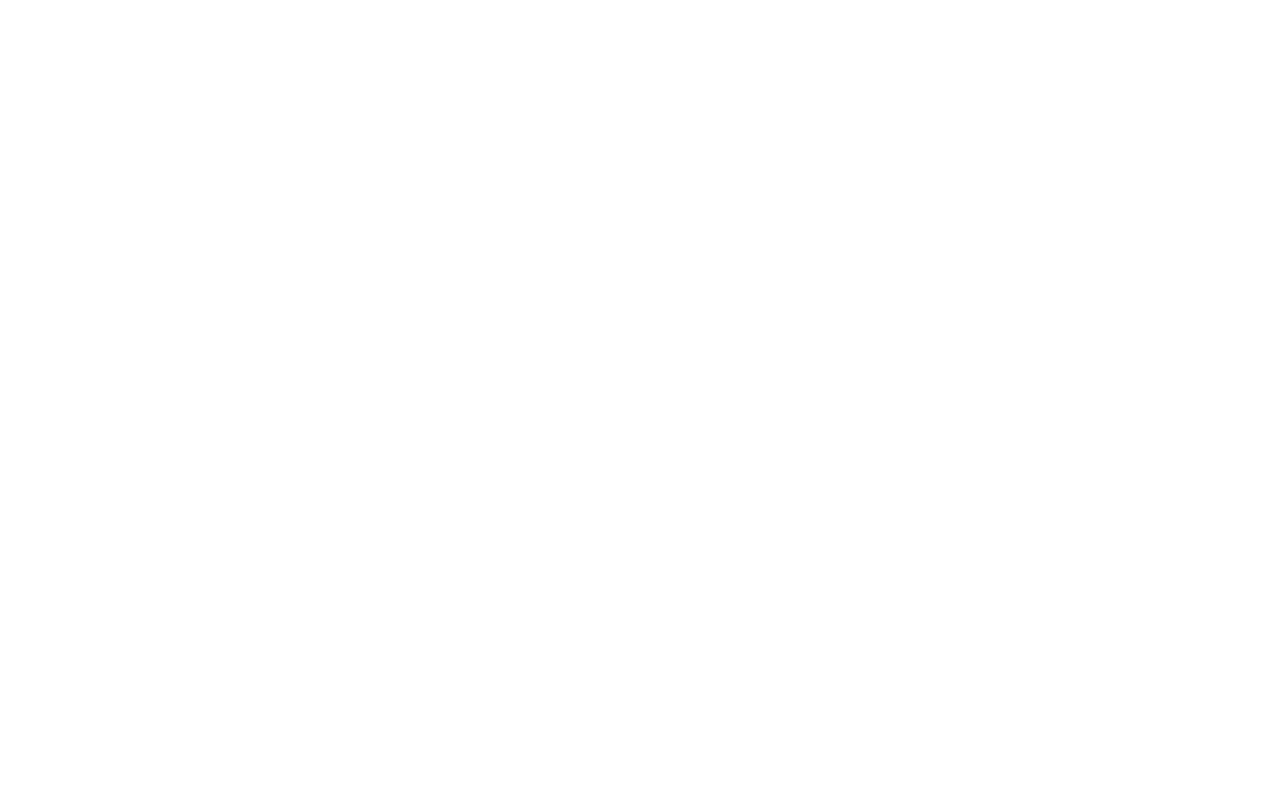
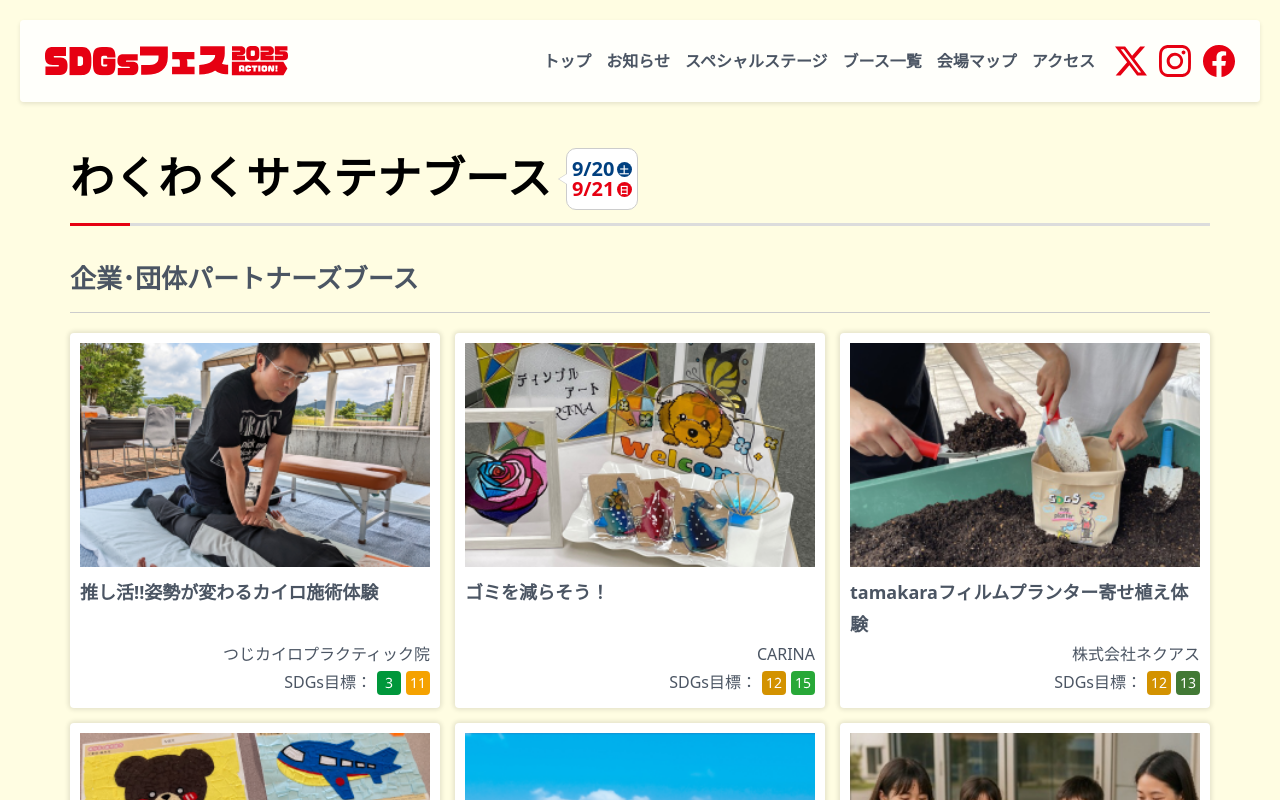
Before and after one commit to Ktjm-555/sabae-event-lp, a React (Vite) app in the folder sabae-event-lp/: page /ticket in a window 1280 px wide. Before the commit this address had no page. Shown: the top 800 px of the page. Built offline with nearby package versions, Linux system fonts and the light colour scheme; a web font is replaced by a local one.

Commit message:
入場券ページの遷移ボタン作成、スタイル調整、遷移まで（中身は別ページ）

```diff
--- a/sabae-event-lp/src/App.tsx
+++ b/sabae-event-lp/src/App.tsx
@@ -8,6 +8,7 @@ import { ScrollToHash } from "./components/ScrollToHash";
 import { NewsDetailPage } from "./components/pages/news/NewsDetailPage";
 import { useEffect } from "react";
 import { BoothPage } from "./components/pages/booth/BoothPage";
+import { TicketPage } from "./components/pages/ticket/TicketPage";
 
 // ルーティングを設定するときは二重送信に要注意！
 if (import.meta.env.MODE === "production") {
@@ -33,6 +34,7 @@ const usePageTracking = () => {
 function App() {
 	return (
 		<>
+			{/* Github Actionはstgビルドして、/ではなく/sabae-event-lp/からURLが始まる */}
 			<BrowserRouter basename={import.meta.env.BASE_URL}>
 				<ScrollToHash />
 				<InnerApp />
@@ -51,6 +53,7 @@ function InnerApp() {
 				<Route path="news" element={<NewsListPage />} />
 				<Route path="news/:newsId" element={<NewsDetailPage />} />
 				<Route path="booth" element={<BoothPage />} />
+				<Route path="ticket" element={<TicketPage />} />
 			</Route>
 		</Routes>
 	);
--- a/sabae-event-lp/src/components/contents/Contents2.tsx
+++ b/sabae-event-lp/src/components/contents/Contents2.tsx
@@ -10,10 +10,17 @@ import {
 import { Button } from "../ui/Button";
 import { COLORS } from "../../consts/color";
 import { guests1, guests2 } from "../../items/guests";
+import { useNavigate } from "react-router-dom";
 
 export const Contents2 = () => {
+	const navigate = useNavigate();
+
 	const goToSabaeModelPage = () => {
 		window.open("https://www.sabae-sdgs.jp/news/2120/", "_blank");
+	};
+
+	const goToTicketPage = () => {
+		navigate("/ticket");
 	};
 
 	return (
@@ -25,6 +32,11 @@ export const Contents2 = () => {
 				balloonList={["9/20", "土"]}
 				annotation="※タイムスケジュールは、すべての出演ゲストが出揃い次第発表させていただきます。"
 			/>
+			<DIV_ButtonContainer>
+				<Button onClick={() => goToTicketPage()}>
+					入場券のお申込みはこちら
+				</Button>
+			</DIV_ButtonContainer>
 			<SECTION_CardContainer>
 				<DIV_CardHeaderContainer>
 					<S_H2_Title>
@@ -141,6 +153,10 @@ const SECTION_CardContainer = styled(
 	S_DIV_CardContainer.withComponent("section")
 )`
 	margin-bottom: 30px;
+`;
+
+const DIV_ButtonContainer = styled.div`
+	margin-bottom: 20px;
 `;
 
 const DIV_CardsWrapper = styled.div`
--- a/sabae-event-lp/src/components/contents/CotentsTitle.tsx
+++ b/sabae-event-lp/src/components/contents/CotentsTitle.tsx
@@ -126,7 +126,6 @@ const SPAN_Annotation = styled.span`
 `;
 
 const P_Caption = styled.p`
-	min-height: 70px;
 	margin-bottom: 20px;
 
 	@media (max-width: 800px) {
--- /dev/null
+++ b/sabae-event-lp/src/components/pages/ticket/TicketPage.tsx
@@ -0,0 +1,122 @@
+import styled from "@emotion/styled";
+import { S_DIV_SectionWrapper, S_SECTION_container } from "../../../Style";
+import { COLORS } from "../../../consts/color";
+import { ContentsTitleOnly } from "../../contents/CotentsTitleOnly";
+import { childrenSpace, foodArea, partners } from "../../../items/booth";
+import { BoothCards } from "../../contents/BoothCards";
+import { BoothCardsMini } from "../../contents/BoothCardsMini";
+
+export const TicketPage = () => {
+	return (
+		<>
+			{/* わくわくサステナブース */}
+			<DIV_SectionWrapper id="1" className="top-section">
+				<S_SECTION_container>
+					<DIV_TitleWrapper>
+						<ContentsTitleOnly
+							title={"わくわくサステナブース"}
+							balloonList={["9/20", "土", "9/21", "日"]}
+						/>
+					</DIV_TitleWrapper>
+
+					{/* 企業･団体パートナーズブース */}
+					{/* セクションまたぎではないがボトムが必要なので囲む */}
+					<DIV_Contents>
+						<H2_Title>企業･団体パートナーズブース</H2_Title>
+						<BoothCards items={partners} />
+					</DIV_Contents>
+
+					{/* 鯖江高校生ブース */}
+					<H2_Title>鯖江高校生ブース</H2_Title>
+					{/* <BoothCards items={sabaeStudents} /> */}
+					<DIV_ImgContainer>
+						<img
+							src={`${import.meta.env.BASE_URL}logo/booth_comingSoon.svg`}
+							alt="ブースの画像"
+						/>
+					</DIV_ImgContainer>
+				</S_SECTION_container>
+			</DIV_SectionWrapper>
+
+			{/* こどもの遊び場 */}
+			<DIV_SectionWrapper id="2">
+				<S_SECTION_container>
+					<DIV_TitleWrapper>
+						<ContentsTitleOnly
+							title={"こどもの遊び場"}
+							balloonList={["9/20", "土", "9/21", "日"]}
+						/>
+					</DIV_TitleWrapper>
+
+					<BoothCards items={childrenSpace} />
+				</S_SECTION_container>
+			</DIV_SectionWrapper>
+
+			{/* フードエリア */}
+			<DIV_SectionWrapper id="3">
+				<S_SECTION_container>
+					<DIV_TitleWrapper>
+						<ContentsTitleOnly
+							title={"フードエリア"}
+							balloonList={["9/20", "土", "9/21", "日"]}
+						/>
+					</DIV_TitleWrapper>
+
+					<BoothCardsMini items={foodArea} />
+				</S_SECTION_container>
+			</DIV_SectionWrapper>
+		</>
+	);
+};
+
+const DIV_SectionWrapper = styled(S_DIV_SectionWrapper)`
+	background-color: ${COLORS.SEC_YELLOW_BG};
+	padding-top: 0px;
+
+	&.top-section {
+		padding-top: 140px;
+	}
+
+	@media (max-width: 900px) {
+		&.top-section {
+			padding-top: 120px;
+		}
+	}
+`;
+
+// 大元タイトルの下のマージンをつける
+const DIV_TitleWrapper = styled.div`
+	margin-bottom: 30px;
+`;
+
+// S_H2_Titleは継承しない
+const H2_Title = styled.h2`
+	font-family: "Noto Sans", sans-serif;
+	font-size: 26px;
+	padding-bottom: 10px;
+	border-bottom: 1px solid ${COLORS.BORDER};
+	margin-bottom: 20px;
+
+	@media (max-width: 1160px) {
+		font-size: 26px;
+	}
+
+	/* ここだけレスポンシブ例外対応 */
+	@media (max-width: 1040px) {
+		font-size: 26px;
+	}
+
+	@media (max-width: 500px) {
+		font-size: 20px;
+	}
+`;
+
+const DIV_Contents = styled.div`
+	margin-bottom: 35px;
+`;
+
+const DIV_ImgContainer = styled.div`
+	display: flex;
+	justify-content: center;
+	align-items: center;
+`;
```
